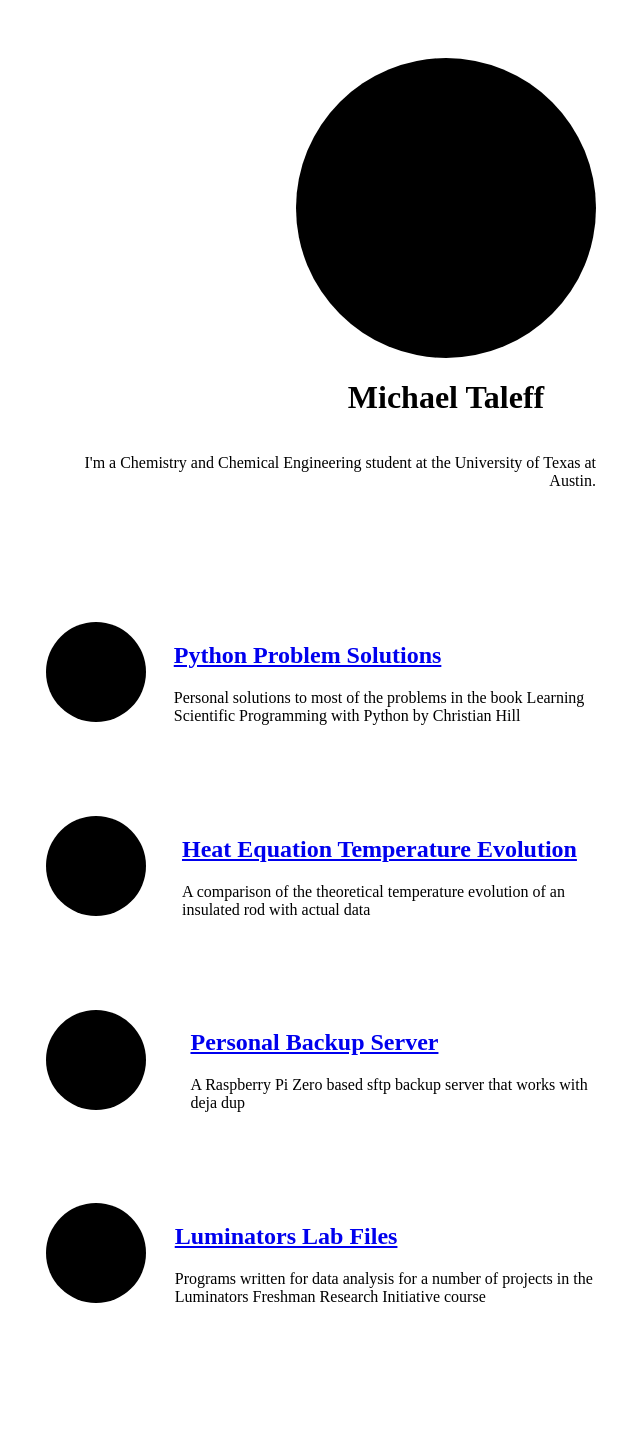
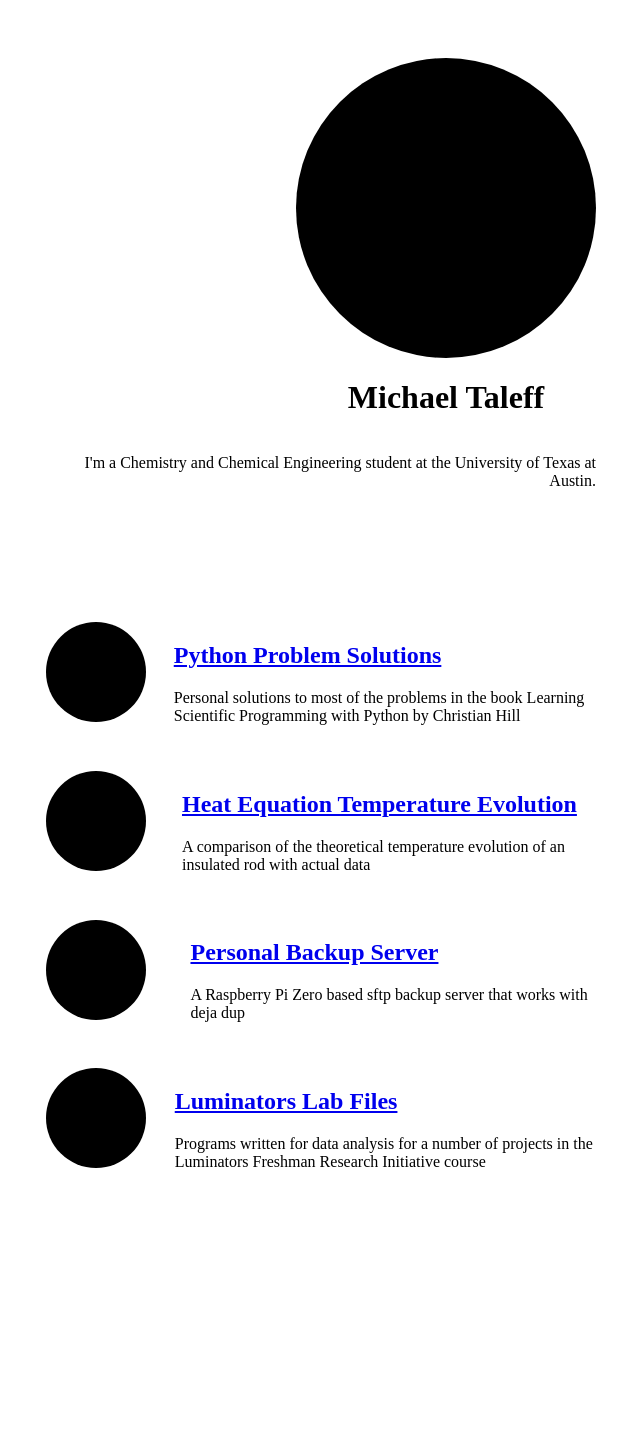
Before and after one commit to taleff/taleff.github.io, a Jekyll site: the page built from index.html, in a window 1280 px wide. Shown: the whole page, without its empty margins (327-967 px from the left). Built offline with Jekyll 4.4.1, drawn with Linux system fonts in a browser that asks for light colours; after the commit the page ends 1267 px from its top, so only the background shows below that.

Commit message:
Update main.css

```diff
--- a/css/main.css
+++ b/css/main.css
@@ -41,7 +41,7 @@ ul {
 }
 
 li {
-    padding-bottom: 75px;
+    padding-bottom: 30px;
 }
 
 .profile-picture {
```
